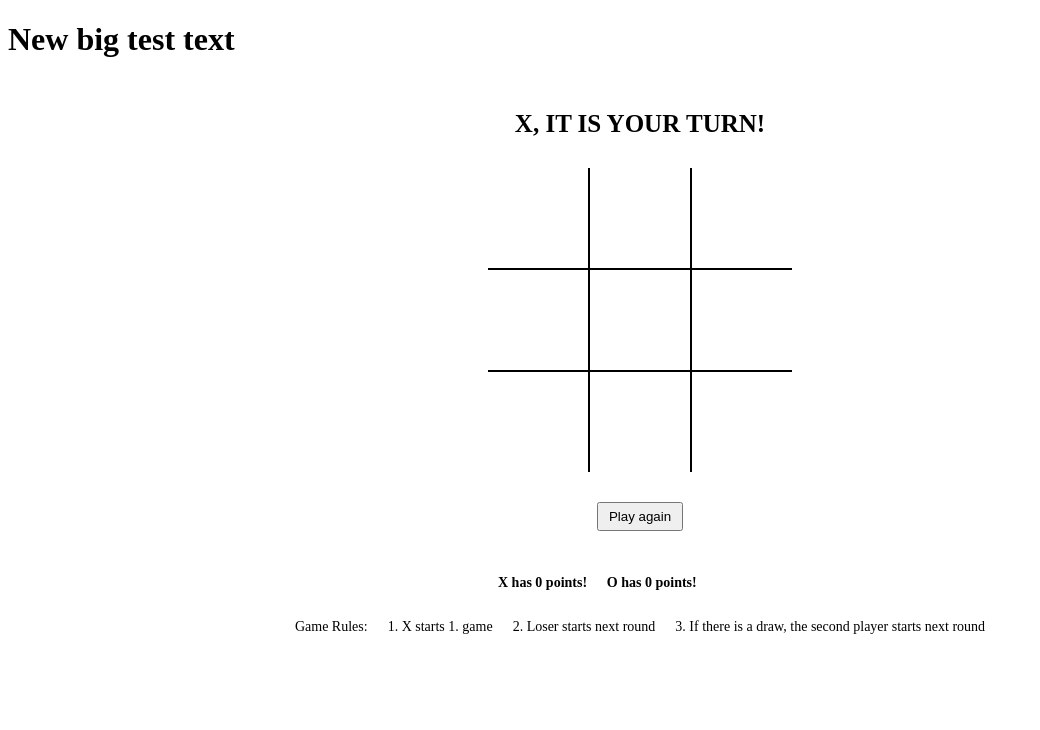
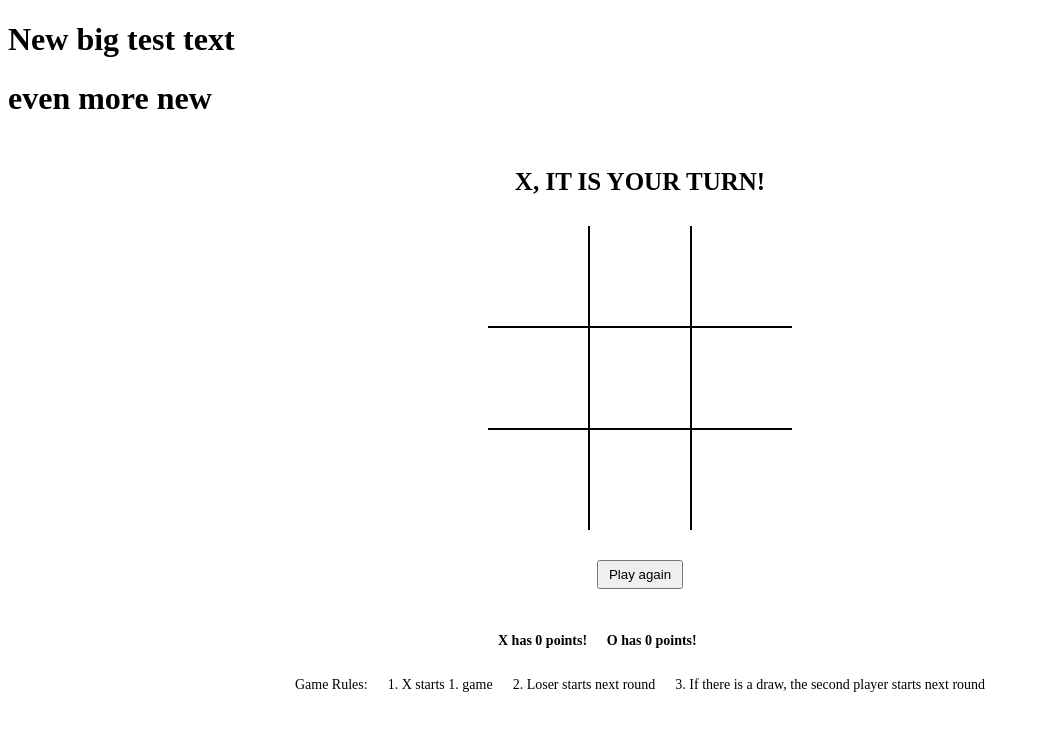
Before and after one commit to Sykurpudar/TicTacToe, a website built with webpack: page src/client/index.html in a window 1280 px wide. Shown: the whole page, without its empty margins (0-1040 px from the left). Built offline with nearby package versions, Linux system fonts and the light colour scheme; files whose address does not match are found by name.

Commit message:
more html

```diff
--- a/src/client/index.html
+++ b/src/client/index.html
@@ -12,6 +12,8 @@
   </head>
   <body>
     <h1>New big test text</h1>
+    <h1>even more new</h1>
+
   	<div class="board">
 			<div class="turn"><span class="message">X, it is your turn!</span></div>
 			<div class="game">
```
